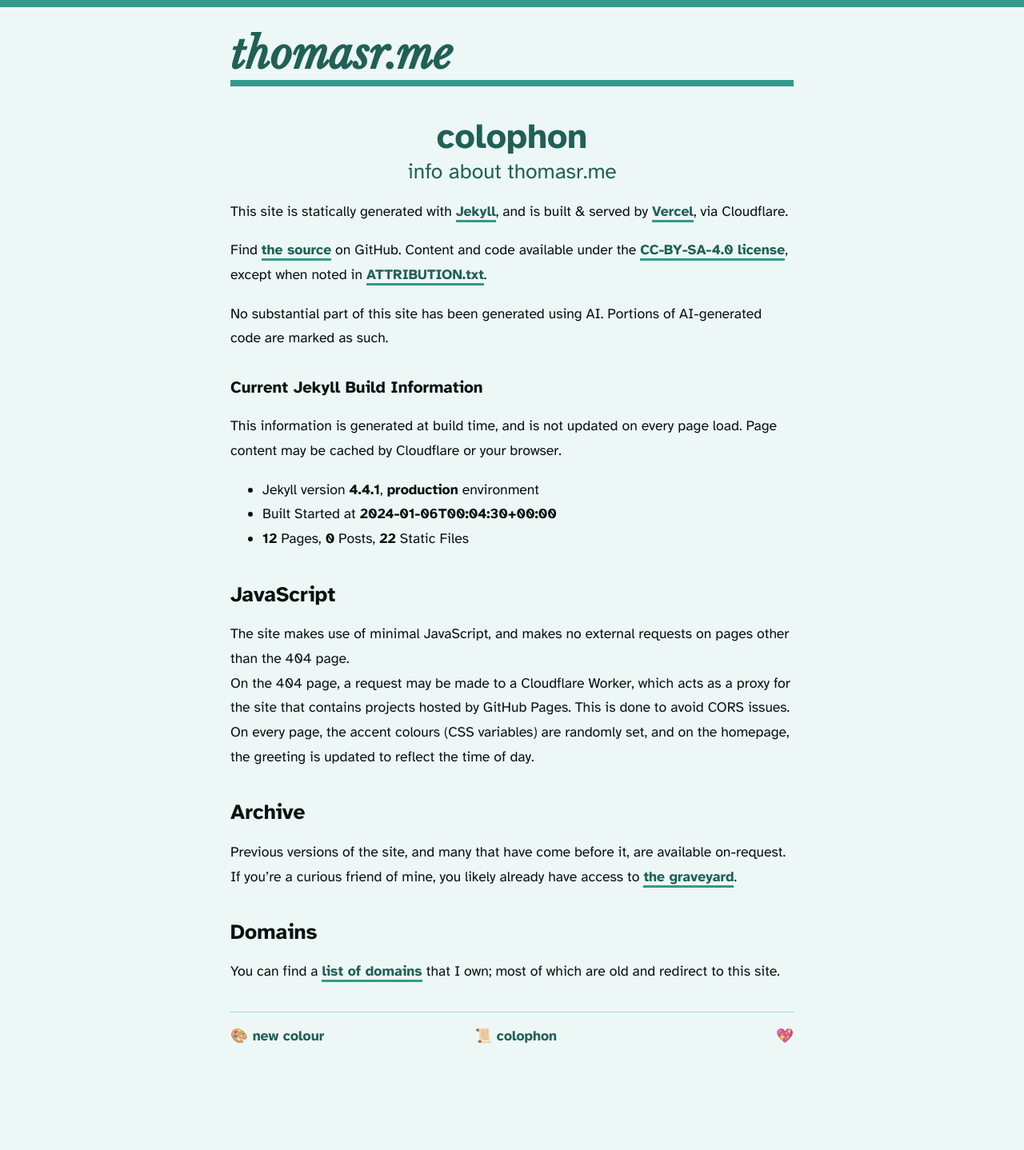
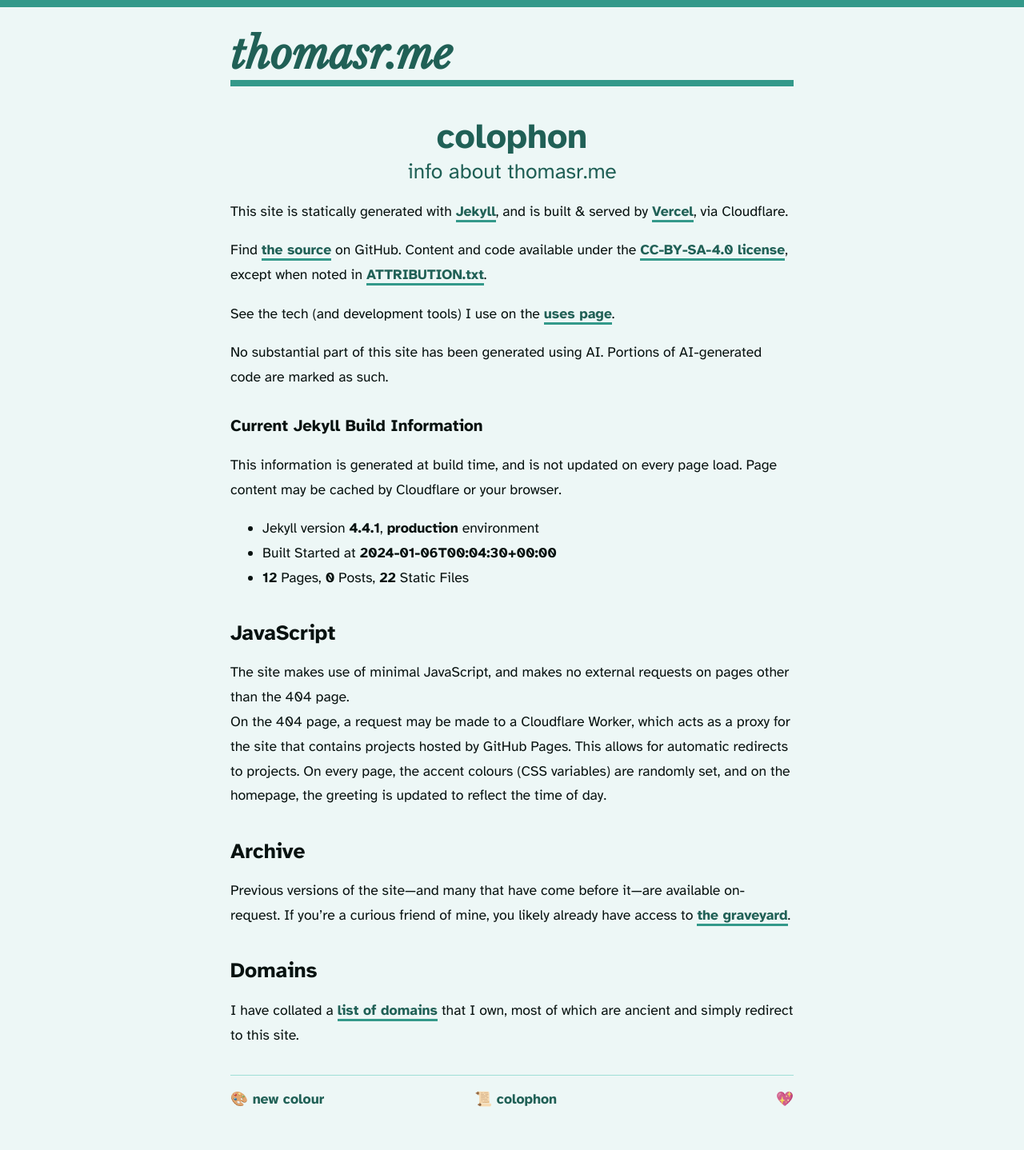
Before and after one commit to t5r7/thomasr.me, a Jekyll site: the page built from pages/colophon.md, in a window 1280 px wide. Shown: the whole page at 80% size. Built offline with Jekyll 4.4.1, drawn with Linux system fonts in a browser that asks for light colours; before the commit the page ends 1359 px from its top, so only the background shows below that.

Commit message:
Add link to uses page on the colophon

```diff
--- a/pages/colophon.md
+++ b/pages/colophon.md
@@ -9,6 +9,8 @@ This site is statically generated with [Jekyll](https://jekyllrb.com/), and is b
 
 Find [the source](https://github.com/itsmeimtom/thomasr.me) on GitHub. Content and code available under the [CC-BY-SA-4.0 license](/LICENSE.txt), except when noted in [ATTRIBUTION.txt](/ATTRIBUTION.txt).
 
+See the tech (and development tools) I use on the [uses page]({{ site.baseurl }}/uses/).
+
 No substantial part of this site has been generated using AI. Portions of AI-generated code are marked as such.
 
 ### Current Jekyll Build Information
@@ -19,11 +21,11 @@ This information is generated at build time, and is not updated on every page lo
 
 ## JavaScript
 The site makes use of minimal JavaScript, and makes no external requests on pages other than the 404 page.
-On the 404 page, a request may be made to a Cloudflare Worker, which acts as a proxy for the site that contains projects hosted by GitHub Pages. This is done to avoid CORS issues.
+On the 404 page, a request may be made to a Cloudflare Worker, which acts as a proxy for the site that contains projects hosted by GitHub Pages. This allows for automatic redirects to projects.
 On every page, the accent colours (CSS variables) are randomly set, and on the homepage, the greeting is updated to reflect the time of day.
 
 ## Archive
-Previous versions of the site, and many that have come before it, are available on-request. If you're a curious friend of mine, you likely already have access to [the graveyard](https://archive.thomasr.me).
+Previous versions of the site---and many that have come before it---are available on-request. If you're a curious friend of mine, you likely already have access to [the graveyard](https://archive.thomasr.me).
 
 ## Domains
-You can find a [list of domains]({{ site.baseurl }}/domains/) that I own; most of which are old and redirect to this site.
+I have collated a [list of domains]({{ site.baseurl }}/domains/) that I own, most of which are ancient and simply redirect to this site.
```
